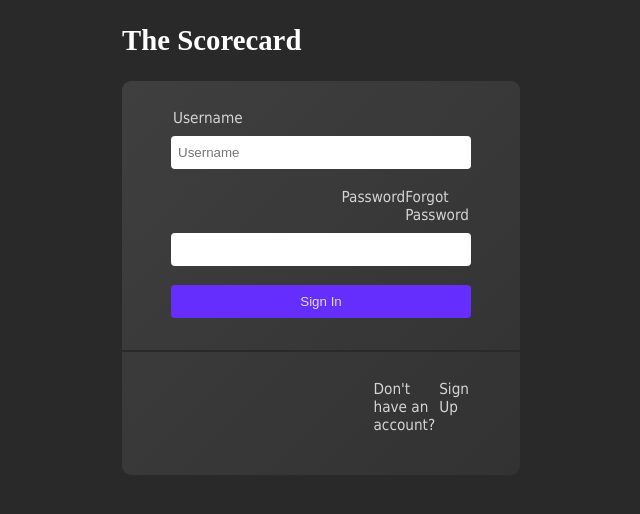
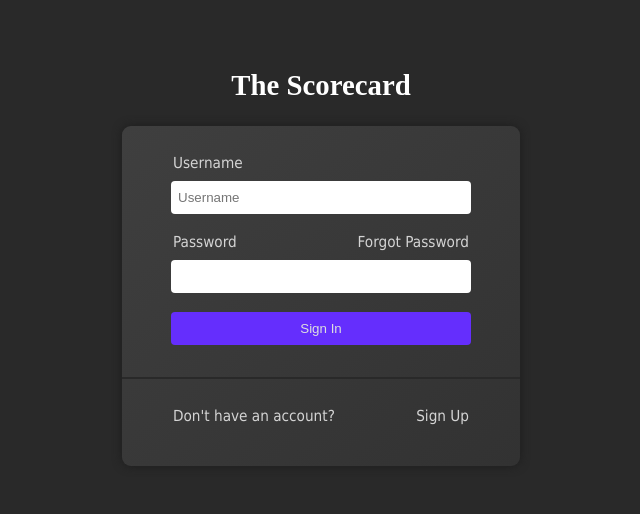
Before and after one commit to naberin/oracle.cloud.native.frontend, a Vue app in the folder portal/: page /login in a window 1280 px wide. Shown: the top 514 px of the page, without its empty margins (319-959 px from the left). Built offline with nearby package versions, Linux system fonts and the light colour scheme.

Commit message:
Added missing general CSS rules used by login

```diff
--- a/portal/src/App.vue
+++ b/portal/src/App.vue
@@ -53,9 +53,7 @@ html, body, main {
 .flex.justify-end {
   justify-content: flex-end;
 }
-.flex > * {
-  flex-basis: 0;
-}
+
 .flex .flex-grow-9 {
   flex-grow: 9;
 }
@@ -66,7 +64,7 @@ html, body, main {
 .flex .flex-grow-2 {
   flex-grow: 2;
 }
-.flex .flex-grow-1 {
+.flex .flex-grow-1, .flex > * {
   flex-grow: 1;
 }
 
@@ -107,6 +105,11 @@ html, body, main {
 }
 
 .container {
+  width: 100%;
+}
+
+div.centered,
+.container {
   margin: 0 auto;
 }
 
@@ -146,4 +149,18 @@ section.page {
   cursor: pointer;
 }
 
+.right-aligned {
+  text-align: right;
+}
+
+.top-pad-m {
+  padding-top: 45px;
+}
+
+.shadowed {
+  -moz-box-shadow: 0 0 10px #292929;
+  -webkit-box-shadow: 0 0 10px #292929;
+  box-shadow: 0 0 10px #1d1d1d;
+}
+
 </style>
--- a/portal/src/components/Scorecard.vue
+++ b/portal/src/components/Scorecard.vue
@@ -46,9 +46,6 @@ export default {
   padding: 64px 32px;
   margin: 0 9px;
   border-radius: 9px 0 9px 0;
-  -moz-box-shadow: 0 0 10px #292929;
-  -webkit-box-shadow: 0 0 10px #292929;
-  box-shadow: 0 0 10px #292929;
   min-width: 180px;
   background: linear-gradient(to bottom right, #652efd, #8156ff);
 }
```
